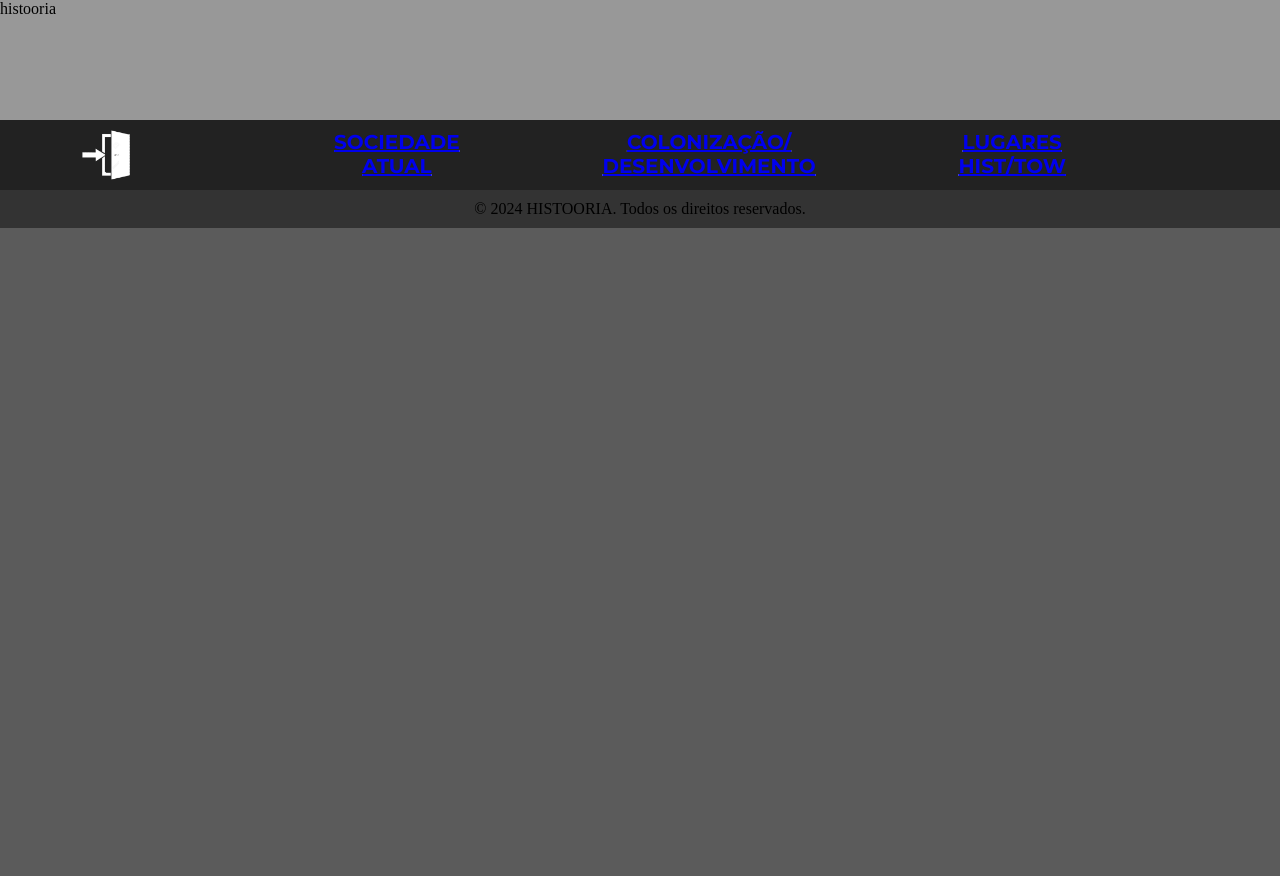
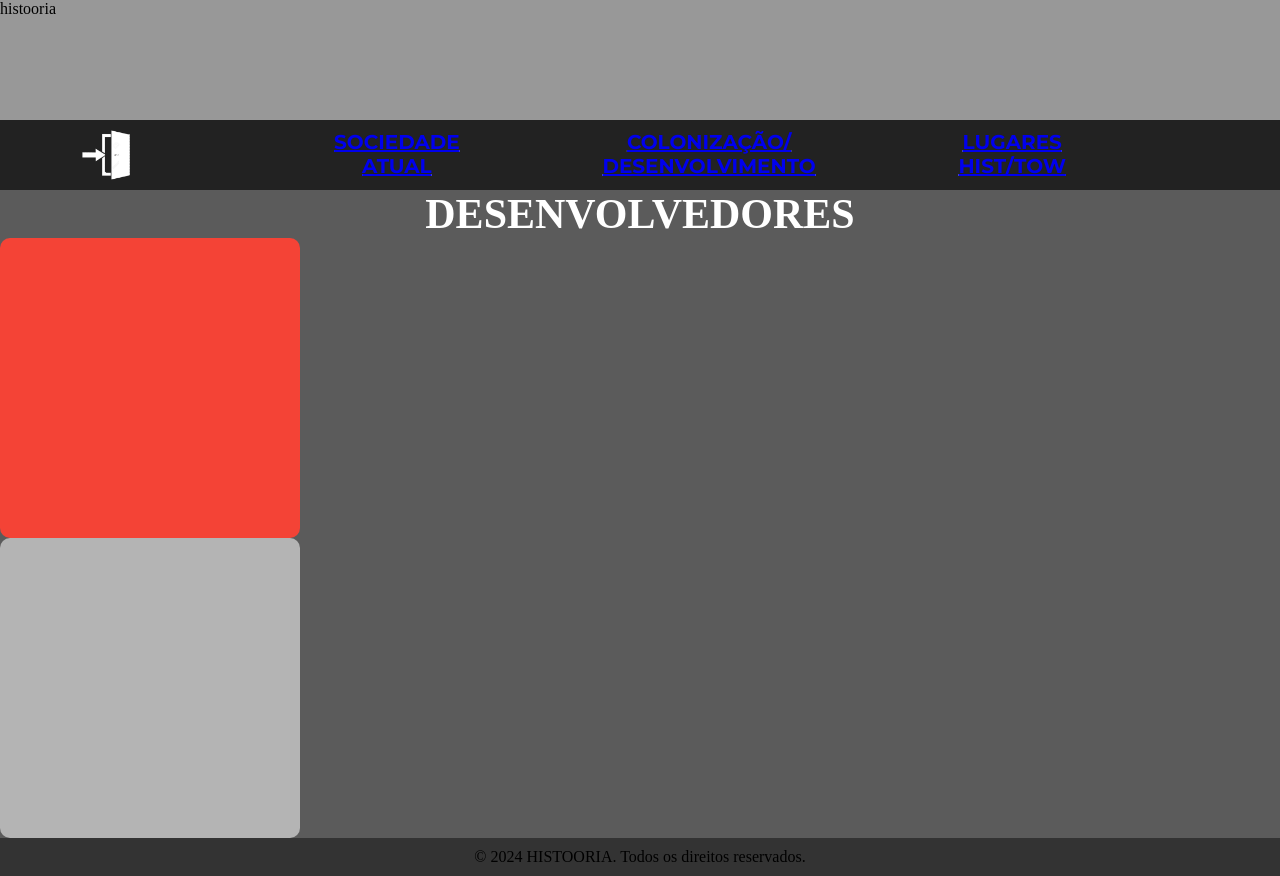
Before and after one commit to Ri4nedu/HISTOORIA-TOLEDO, a plain HTML site: page projeto.html in a window 1280 px wide. Before the commit the page ends 800 px from the top, so only its background shows below. Drawn offline with Linux system fonts and the light colour scheme.

Commit message:
começo do da pagina projetos

```diff
--- a/css/styleequipe.css
+++ b/css/styleequipe.css
@@ -71,26 +71,29 @@ nav a:hover{
     gap: 20px;
     justify-items: center;
 }
+#h1{
+    display: grid;
+    text-align: center;
+    color: white;
+    font-size: 175%;
+    row-gap:10%;
+}
+#pessoa{
+    display: flex;
+    justify-content: space-between;
 
-#bloco {
-    width: 100%;
-    height: 200px;
 }
-
-#azul {
-    background-color: #007BFF;
+#beatriz{
+    display: flex;
+    width: 300px;
+    height: 300px;
+    border-radius: 10px;
 }
-
-@media (min-width: 768px) {
-    .grid-container {
-        grid-template-columns: 1fr 1fr;
-    }
-}
-
-@media (min-width: 1200px) {
-    .bloco {
-        height: 300px;
-    }
+#rian{
+    display: flex;
+    width: 300px;
+    height: 300px;
+    border-radius: 10px;
 }
 
 footer {
--- a/css/variaveis.css
+++ /dev/null
@@ -1,21 +0,0 @@
-/* variables.css */
-:root {
-  /* Cores */
-  --primary-color: #010405;
-  --secondary-color: #2ecc71;
-  --background-color: #f4f4f4;
-  --text-color: #333;
-  --fundo: #d9d9d9;
-  /* Cor para o bloco 1 */
-
-  @import url('https://fonts.googleapis.com/css2?family=Alegreya+Sans+SC:ital,
-  wght@0,100;0,300;0,400;0,500;0,700;0,800;0,900;1,100;1,300;1,400;1,500;1,700;1,800;1,900&display=swap');
-
-
-
-  --font-primary: 'Roboto', sans-serif;
-  --font-secondary: 'Lora', serif;
-
-  --padding-default: 16px;
-  --margin-default: 16px;
-}
--- a/projeto.html
+++ b/projeto.html
@@ -36,6 +36,13 @@
                 </section>
             </main>
          </nav>
+         <main>
+            <div id="h1"><h1>DESENVOLVEDORES</h1></div>
+            <section class="pessoa">
+                <div id="beatriz" style="background-color: #F44336;"></div>
+                <div id="rian" style="background-color: #b4b4b4;"></div>
+            </section>
+         </main>
          </body>
          </html>
          <footer>
```
Also changed, not shown: pagini.html (+1 -1 lines).
